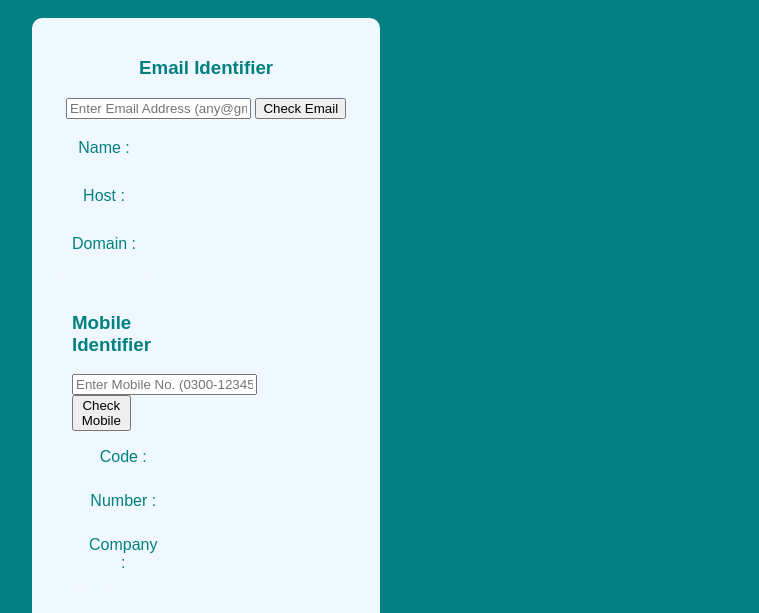
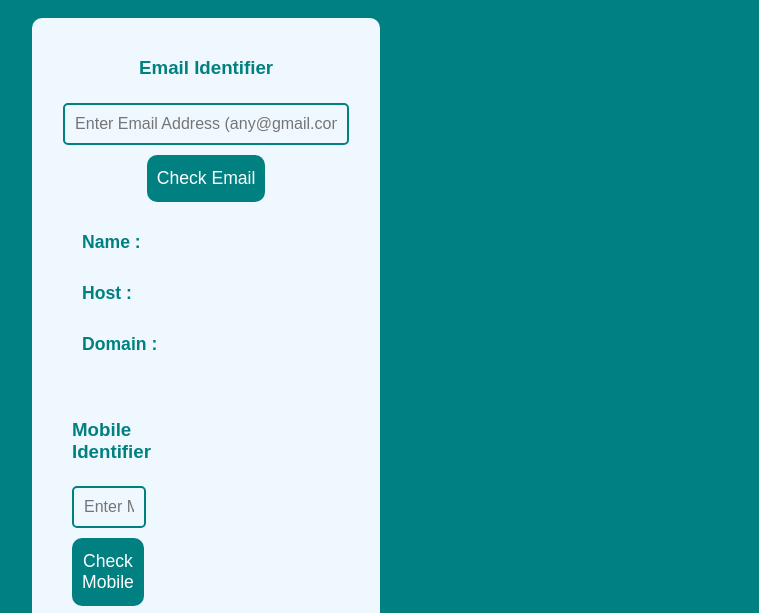
Before and after one commit to fasihi8298/Identify-details, a plain HTML site: page index.html in a window 1280 px wide. Shown: the part 90-703 px from the top of the page, without its empty margins (64-823 px from the left). Drawn offline with Linux system fonts and the light colour scheme.

Commit message:
css updated with javascript link

```diff
--- a/index.html
+++ b/index.html
@@ -4,9 +4,10 @@
 
     <title>Identify your details</title>
 
-    <!-- Css link -->
+    <!--=== Css file link ===-->
 
     <link rel="stylesheet" href="./style.css">
+
 
 </head>
 
@@ -100,7 +101,9 @@
 </div>
 </div>
 
-
-
 </body>
 </html>
+
+<!--==== js file link  ====-->
+
+<script src="./script.js"></script>
--- a/style.css
+++ b/style.css
@@ -26,3 +26,31 @@ body{
     color: teal;
     background-color: aliceblue;
 }
+.details{
+    text-align: left;
+    margin: 5px 10px;
+    font-size: 1.1rem;
+    font-weight: bold;
+}
+.identifier input{
+ padding: 10px;
+ width: 85%;
+ border: 2px solid teal;
+ outline: none;
+ margin: 5px auto;
+ font-size: 1rem;
+ border-radius: 5px;
+ background-color: transparent;
+}
+.identifier button{
+    padding:13px 10px;
+    margin: 5px auto;
+    background-color: teal;
+    color: white;
+    border: none;
+    border-radius: 10px;
+    font-size: 1.1rem;
+}
+.identifier button:hover{
+    background-color: rgb(0, 180, 30);
+}
```
Also changed, not shown: script.js (added).
